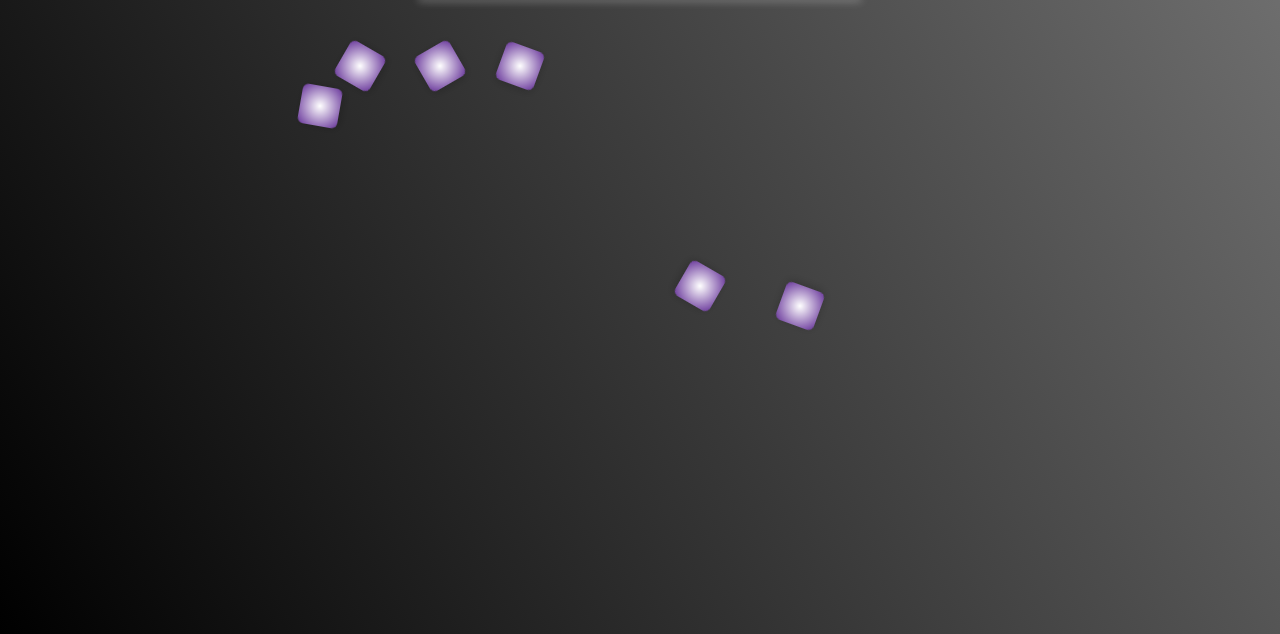
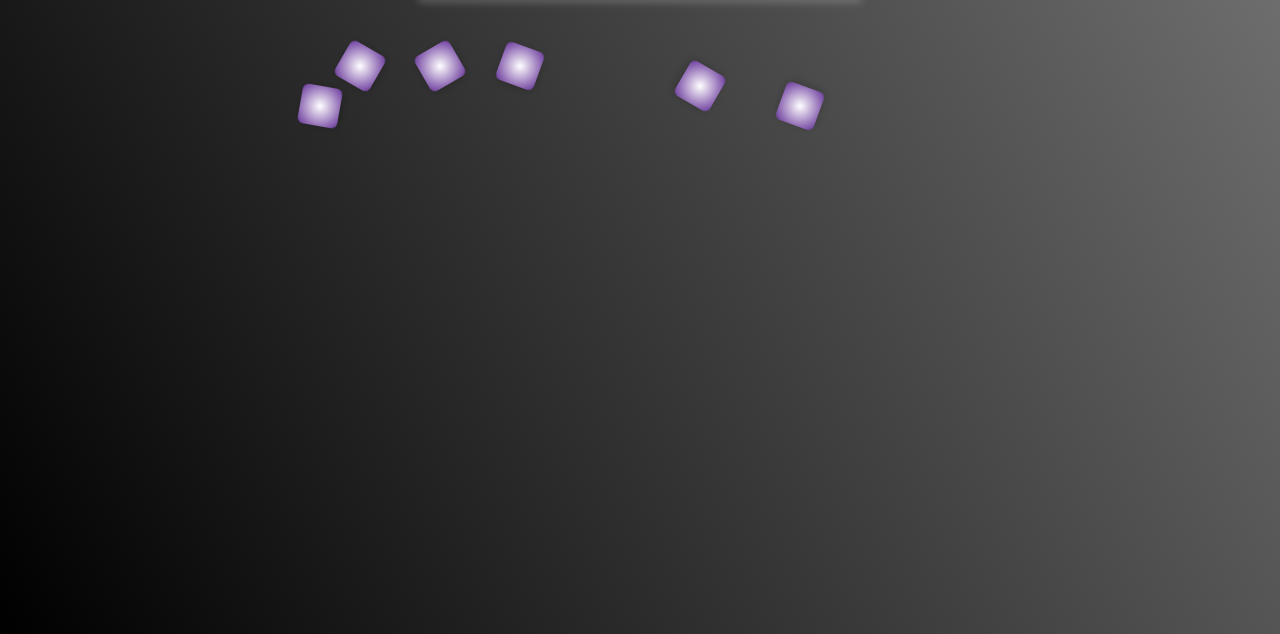
Before and after one commit to frankvision/VercelSite, a plain HTML site: page index.html in a window 1280 px wide. Shown: the part 254-888 px from the top of the page. Drawn offline with Linux system fonts and the light colour scheme.

Commit message:
Update style.css

```diff
--- a/style.css
+++ b/style.css
@@ -53,7 +53,7 @@ h1::after {
 .number:nth-child(2) {
 
   top: 350px;
-   left: 270px;
+   left: 240px;
   transform: rotate(40deg);
 }
 .number:nth-child(3) {
@@ -78,12 +78,12 @@ h1::after {
   transform: rotate(140deg);
 }
 .number:nth-child(7) {
-  top: 520px;
+  top: 320px;
   left: 680px;
   transform: rotate(240deg);
 }
 .number:nth-child(8) {
-  top: 540px;
+  top: 340px;
   left: 780px;
   transform: rotate(320deg);
 }
```
